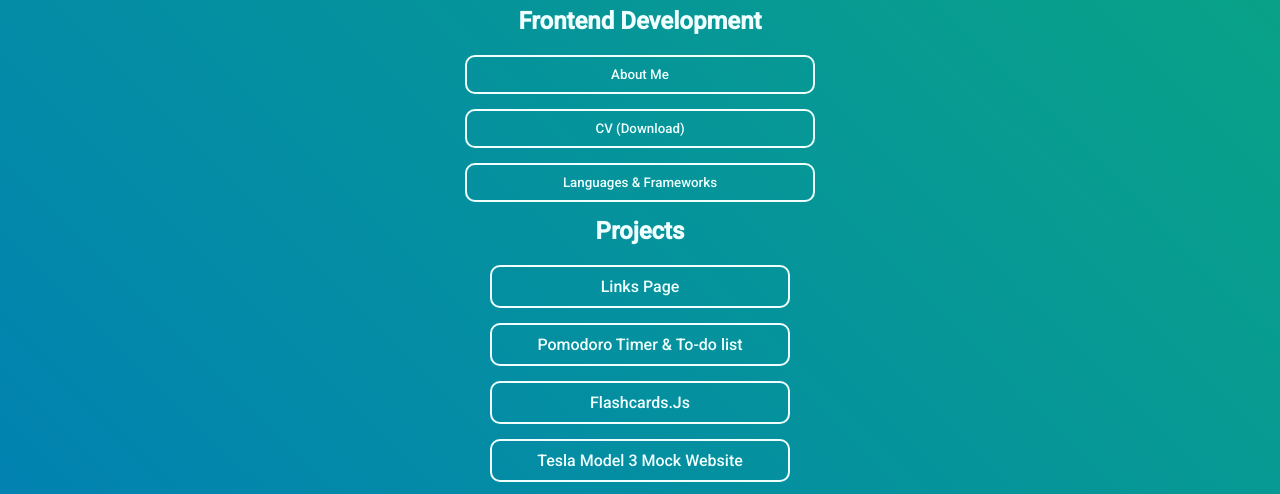
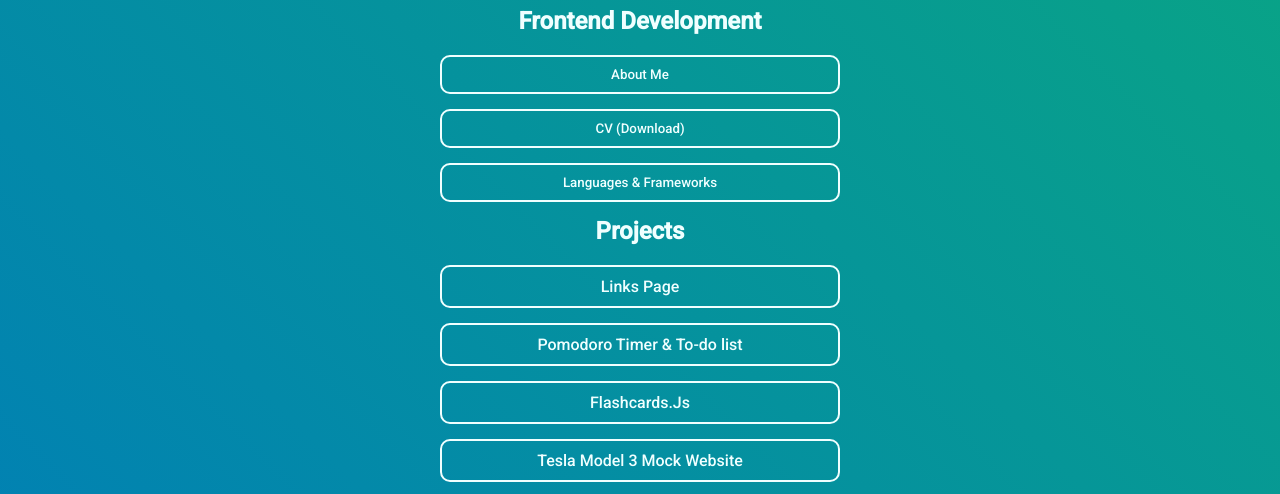
Before and after one commit to CaeRoberts/CaeRoberts.GitHub.io, a plain HTML site: page index.html in a window 1280 px wide. Shown: the part 284-778 px from the top of the page. Drawn offline with Linux system fonts and the light colour scheme.

Commit message:
Button Sizing Bug
Sorted a bug out that changed the sizing of the links page buttons

```diff
--- a/index.html
+++ b/index.html
@@ -80,7 +80,7 @@
 
         <h2>Projects</h2>
 
-        <a class="border" id="Website-Btn" href ="https://github.com/CaeRoberts/CaeRoberts.GitHub.io">Links Page</a>
+        <a class="border" id="LinksPage-Btn" href ="https://github.com/CaeRoberts/CaeRoberts.GitHub.io">Links Page</a>
 
         <a class="border" id="Pomodoro-Btn" href ="https://github.com/CaeRoberts/Pomodoro">Pomodoro Timer & To-do list</a>
 
--- a/style.scss
+++ b/style.scss
@@ -52,7 +52,31 @@ body {
     border: none;
   }
 
+  .frontpage {
+    display: block;
+    min-height: 80vh;
+    max-width: 500px;
+    text-align: center;
+    color: azure;
+    margin-left: auto;
+    margin-right: auto;
+  }
+
   .border {
+    color: $link-text-color;
+    font-family: "Roboto", sans-serif;
+    border: 2px solid $link-text-color;
+    display: block;
+    margin-bottom: 15px;
+    border-radius: 10px;
+    max-width: 400px;
+    min-width: 400px;
+    margin-left: auto;
+    margin-right: auto;
+  }
+
+  .border3 {
+    /* max-width: 50%; */
     color: $link-text-color;
     font-family: "Roboto", sans-serif;
     border: 2px solid $link-text-color;
@@ -60,9 +84,15 @@ body {
     padding: 10px 20px;
     margin-bottom: 15px;
     border-radius: 10px;
-    width: 300px;
+    max-width: 400px;
+    min-width: 350px;
     margin-left: auto;
     margin-right: auto;
+  }
+
+  #LinksPage-Btn {
+    max-width: 400px;
+    min-width: 350px;
   }
 
   /* Buttons */
@@ -75,10 +105,10 @@ body {
     padding: 10px 20px;
     margin-bottom: 15px;
     border-radius: 10px;
-    max-width: 80vw;
+    max-width: 400px;
     min-width: 350px;
-    margin-left: auto;
-    margin-right: auto;
+    // margin-left: auto;
+    // margin-right: auto;
     background: rgba(255, 255, 255, 0);
   }
 
@@ -169,16 +199,6 @@ body {
     align-content: center;
   }
 
-  .frontpage {
-    display: block;
-    min-height: 80vh;
-    max-width: 500px;
-    text-align: center;
-    color: azure;
-    margin-left: auto;
-    margin-right: auto;
-  }
-
   .Portfolio {
     display: none;
     min-height: 100vh;
@@ -257,20 +277,6 @@ body {
     display: inline-block;
     margin-left: 20px;
     margin-right: 20px;
-  }
-
-  .border3 {
-    /* max-width: 50%; */
-    color: $link-text-color;
-    font-family: "Roboto", sans-serif;
-    border: 2px solid $link-text-color;
-    display: block;
-    padding: 10px 20px;
-    margin-bottom: 15px;
-    border-radius: 10px;
-    width: 300px;
-    margin-left: auto;
-    margin-right: auto;
   }
 
   .border4 {
```
Also changed, not shown: style.css, 1 other file.
